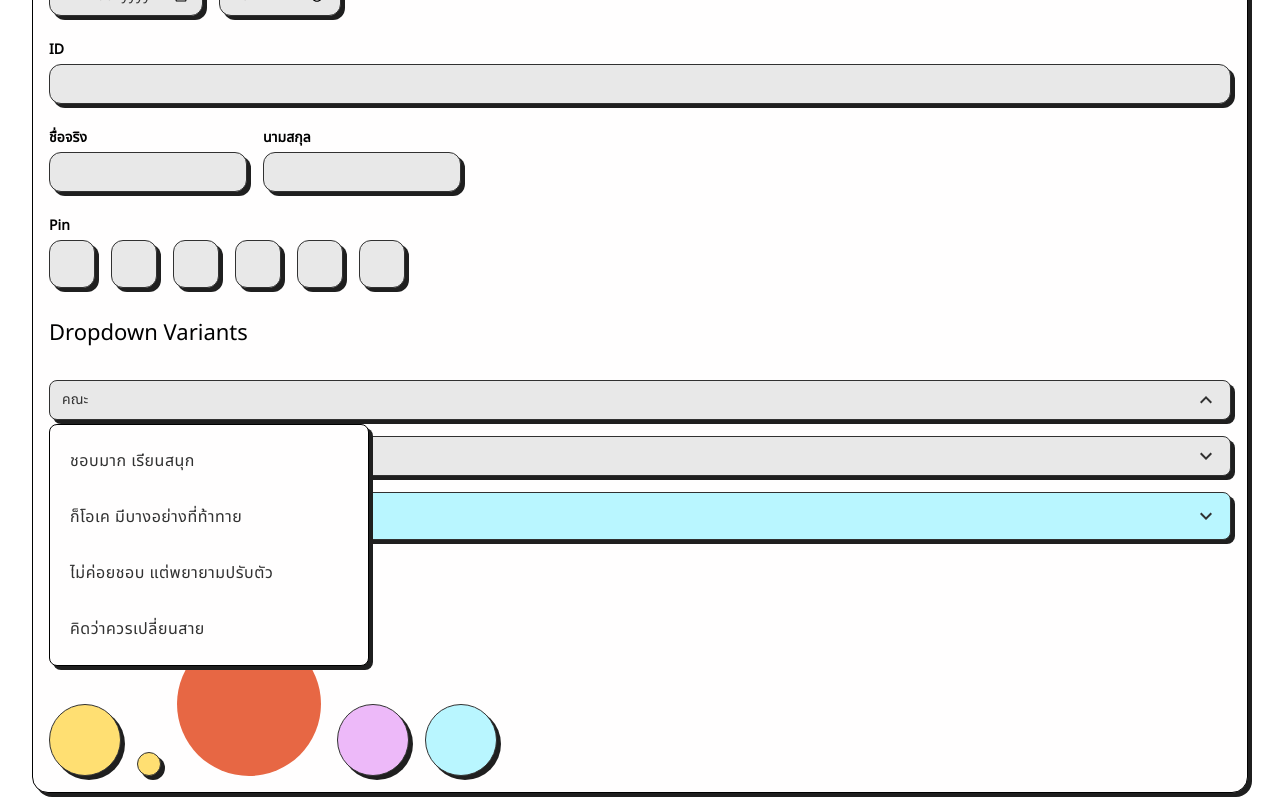
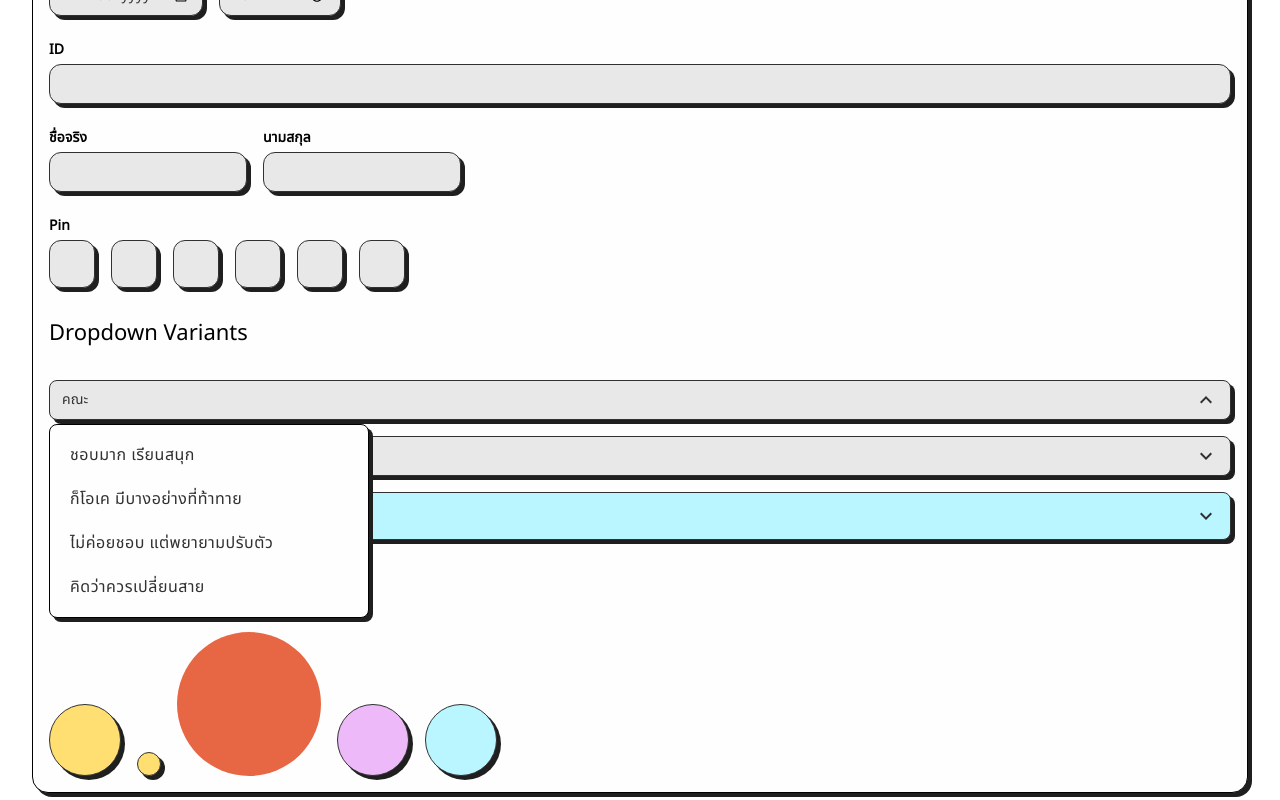
Before and after one commit to isd-sgcu/cucm25-frontend, a React (Vite) app: page /chore in a window 1280 px wide. Both pictures are taken after a click on the button "คณะ". Shown: the part 2945-3745 px from the top of the page. Built offline with nearby package versions, Linux system fonts and the light colour scheme; some icons are missing.

Commit message:
feat: three random questions

```diff
--- a/src/components/ui/dropdown-menu.tsx
+++ b/src/components/ui/dropdown-menu.tsx
@@ -53,8 +53,8 @@ function DropdownMenu({ children, size, color, ...props }: DropdownMenuProps) {
 
 const dropdownTriggerVariants = cva(
   "rounded-lg border bg-transparent bg-grey w-full px-3 py-1 outline-none text-black shadow-make-cartoonish " +
-    "disabled:cursor-not-allowed min-w-0 disabled:opacity-50 title-small cursor-pointer " +
-    "flex items-center justify-between gap-1",
+    "disabled:cursor-not-allowed min-w-0 disabled:opacity-50 title-small cursor-pointer" +
+    "flex text-left wrap-break-word whitespace-normal",
   {
     variants: {
       dropdownSize: {
@@ -78,33 +78,36 @@ interface DropdownMenuTriggerProps
 function DropdownMenuTrigger({
   className,
   children,
-  dropdownSize,
   ...props
 }: DropdownMenuTriggerProps) {
   const { open, size } = React.useContext(DropdownMenuContext);
-  const finalSize = dropdownSize || size;
 
   return (
     <DropdownMenuPrimitive.Trigger
       data-slot="dropdown-menu-trigger"
       className={cn(
-        dropdownTriggerVariants({ dropdownSize: finalSize }),
+        dropdownTriggerVariants({ dropdownSize: size }),
+        "flex items-center justify-between",
         className
       )}
       {...props}
     >
-      {children}
+      <span className="flex-1 overflow-hidden whitespace-nowrap text-ellipsis">
+        {children}
+      </span>
+
+      {/* Icon always pinned to right */}
       {open ? (
-        <ExpandLess className="h-4 w-4 shrink-0" />
+        <ExpandLess className="h-4 w-4 shrink-0 ml-2" />
       ) : (
-        <ExpandMore className="h-4 w-4 shrink-0" />
+        <ExpandMore className="h-4 w-4 shrink-0 ml-2" />
       )}
     </DropdownMenuPrimitive.Trigger>
   );
 }
 
 const dropdownContentVariants = cva(
-  "bg-white border shadow-make-cartoonish min-w-0 " +
+  "bg-white border shadow-make-cartoonish " +
     "data-[state=open]:animate-in data-[state=closed]:animate-out " +
     "data-[state=closed]:fade-out-0 data-[state=open]:fade-in-0 " +
     "data-[state=closed]:zoom-out-95 data-[state=open]:zoom-in-95 " +
@@ -112,14 +115,15 @@ const dropdownContentVariants = cva(
     "data-[side=left]:slide-in-from-left-2 " +
     "data-[side=right]:slide-in-from-right-2 " +
     "data-[side=top]:slide-in-from-top-2 " +
-    "z-50 overflow-x-hidden overflow-y-auto rounded-lg border p-2",
+    "z-50 overflow-x-hidden overflow-y-auto rounded-lg border p-2 " +
+    "w-[var(--radix-dropdown-menu-trigger-width)]",
   {
     variants: {
       dropdownSize: {
-        default: "w-full",
-        sm: "w-[160px]",
-        md: "w-[160px]",
-        lg: "w-[320px]",
+        default: "max-w-full",
+        sm: "max-w-[200px]",
+        md: "max-w-[240px]",
+        lg: "max-w-[320px]",
       },
     },
     defaultVariants: {
@@ -138,11 +142,9 @@ function DropdownMenuContent({
   side = "bottom",
   align = "start",
   sideOffset = 4,
-  dropdownSize,
   ...props
 }: DropdownMenuContentProps) {
   const { size } = React.useContext(DropdownMenuContext);
-  const finalSize = dropdownSize || size;
 
   return (
     <DropdownMenuPrimitive.Portal>
@@ -152,7 +154,7 @@ function DropdownMenuContent({
         align={align}
         sideOffset={sideOffset}
         className={cn(
-          dropdownContentVariants({ dropdownSize: finalSize }),
+          dropdownContentVariants({ dropdownSize: size }),
           className
         )}
         {...props}
@@ -162,7 +164,9 @@ function DropdownMenuContent({
 }
 
 const dropdownItemVariants = cva(
-  "relative flex cursor-pointer min-w-0 w-full select-none data-[highlighted]:shadow-make-cartoonish items-center gap-2 rounded-full px-3 py-1 body-large outline-hidden transition-colors data-disabled:pointer-events-none",
+  "relative flex cursor-pointer min-w-0 max-w-full select-none items-center gap-2 rounded-full px-3 py-1 body-large outline-hidden" +
+    "transition-colors data-disabled:pointer-events-none" +
+    "flex text-left wrap-break-word whitespace-normal",
   {
     variants: {
       color: {
@@ -187,10 +191,10 @@ const dropdownItemVariants = cva(
           "text-black data-[highlighted]:bg-green data-[highlighted]:text-white",
       },
       dropdownSize: {
-        default: "h-14",
-        sm: "h-14",
-        md: "h-14",
-        lg: "h-14",
+        default: "min-h-[40px]",
+        sm: "min-h-[36px]",
+        md: "min-h-[40px]",
+        lg: "min-h-[44px]",
       },
     },
     defaultVariants: {
@@ -208,18 +212,16 @@ type DropdownMenuItemProps = React.ComponentProps<
 function DropdownMenuItem({
   className,
   color,
-  dropdownSize,
   ...props
 }: DropdownMenuItemProps) {
   const context = React.useContext(DropdownMenuContext);
   const finalColor = color || context.color || "purple";
-  const finalSize = dropdownSize || context.size;
 
   return (
     <DropdownMenuPrimitive.Item
       data-slot="dropdown-menu-item"
       className={cn(
-        dropdownItemVariants({ color: finalColor, dropdownSize: finalSize }),
+        dropdownItemVariants({ color: finalColor, dropdownSize: context.size }),
         className
       )}
       {...props}
--- /dev/null
+++ b/src/interface/question.ts
@@ -0,0 +1,5 @@
+export interface Question {
+  id: string;
+  title: string;
+  answers: string[];
+}
--- a/src/utils/const.ts
+++ b/src/utils/const.ts
@@ -1,3 +1,4 @@
+import type { Question } from "@/interface/question";
 import type { LeaderboardUser, UserInterface } from "@/interface/user";
 
 export const JUNIOR_SENIOR_PATH = "/junior-senior";
@@ -457,3 +458,40 @@ export const mockLeaderboardUsers: LeaderboardUser[] = [
     cumulative_points: 4000,
   },
 ];
+
+export const mockQuestions: Question[] = [
+  {
+    id: "1",
+    title: "เลือกสายการเรียนที่สนใจที่สุด",
+    answers: [
+      "สายวิทย์-คณิต",
+      "สายศิลป์-ภาษา",
+      "สายศิลป์-คำนวณ",
+      "สายศิลป์-สังคม",
+      "สายอาชีพ / สายเทคโนโลยี",
+    ],
+  },
+  {
+    id: "2",
+    title: "ทำไมถึงสนใจเรียนต่อจุฬาฯ",
+    answers: [
+      "เพราะชื่อเสียงและมาตรฐานการเรียนการสอนของมหาวิทยาลัย",
+      "เพราะอยากเจอสังคมที่มีความท้าทายและเพื่อนที่เก่ง",
+      "เพราะมีคณะ/สาขาที่ตรงกับความสนใจ",
+      "เพราะอยากอยู่ในสภาพแวดล้อมกลางเมืองที่สะดวก",
+      "เพราะครอบครัวแนะนำหรือเป็นศิษย์เก่าจุฬาฯ",
+    ],
+  },
+  {
+    id: "3",
+    title: "เลือกเครื่องดื่มที่ชอบที่สุด",
+    answers: [
+      "ชาเย็น",
+      "กาแฟ",
+      "น้ำเปล่า",
+      "ชานมไข่มุก",
+      "น้ำผลไม้",
+      "โซดา / น้ำอัดลม",
+    ],
+  },
+];
```
Also changed, not shown: src/page/juniorsenior/SendingGift.tsx (+127 -8 lines).
